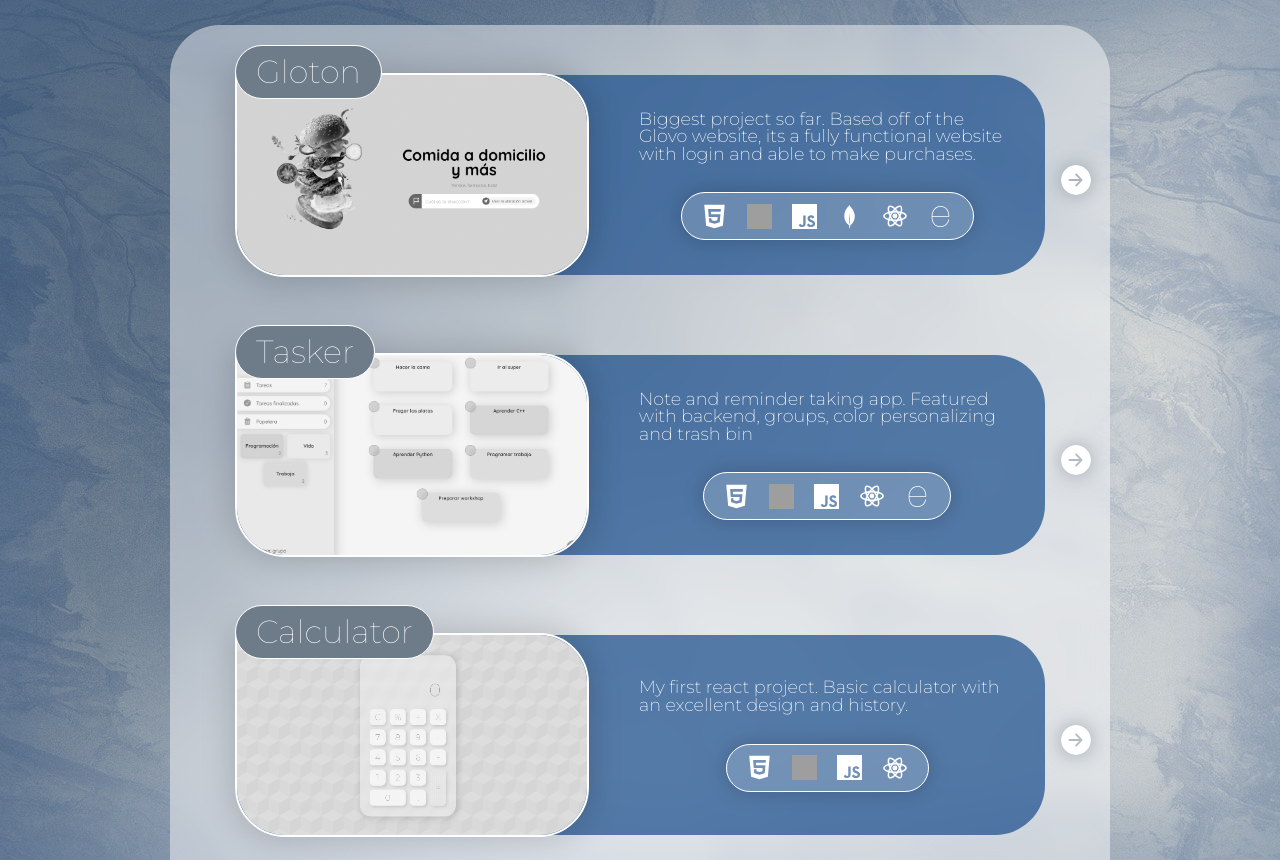
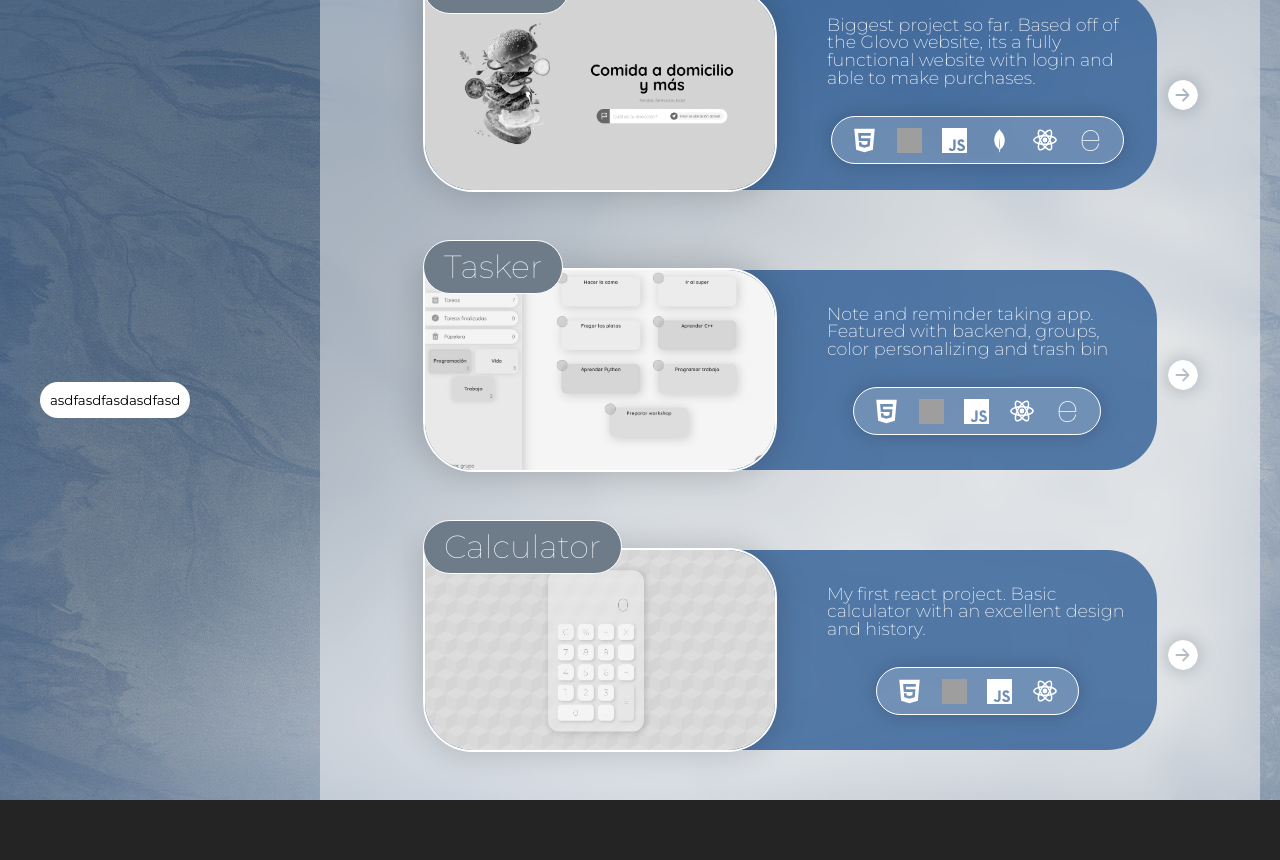
Before and after one commit to OdsenMusic/odsen-portfolio-next, a Next.js app: page /projects in a window 1280 px wide. After the commit the page ends 800 px from the top, so only its background shows below. Built offline with nearby package versions, Linux system fonts and the light colour scheme; grey boxes are pictures that could not be loaded.

Commit message:
animation work

```diff
--- a/src/app/components/ProjectCard/index.tsx
+++ b/src/app/components/ProjectCard/index.tsx
@@ -69,10 +69,17 @@ const ProjectCard: React.FC<CombinedProps> = ({
         </div>
       </div>
     </div>
-    {!isRightContainerOpen && (
-      <div className={styles.textContainer}>
-        <p>{description}</p>
-        <div className={styles.bottomContainer}>
+
+    <div
+      className={`${styles.textContainer} ${
+        isRightContainerOpen && styles.closed
+      }`}
+    >
+      {!isRightContainerOpen && (
+        <p className={styles.description}>{description}</p>
+      )}
+      <div className={styles.bottomContainer}>
+        {!isRightContainerOpen && (
           <TechnologyCard
             react={react}
             javascript={javascript}
@@ -81,9 +88,9 @@ const ProjectCard: React.FC<CombinedProps> = ({
             express={express}
             css={css}
           />
-        </div>
+        )}
       </div>
-    )}
+    </div>
   </motion.div>
 );
 
--- a/src/app/components/ProjectCard/styles.module.css
+++ b/src/app/components/ProjectCard/styles.module.css
@@ -5,7 +5,7 @@
   align-items: center;
   justify-content: center;
   position: relative;
-  width: fit-content;
+
   max-width: 90%;
   margin: 30px;
   background-color: #104688af;
@@ -13,11 +13,16 @@
   background-size: auto;
   border-radius: 50px;
   height: 200px;
+  transition: 0.3s;
+}
+
+.fullContainer.closed {
+  gap: 0;
 }
 
 .textContainer {
   font-weight: 200;
-  width: 50%;
+  width: 300px;
   padding: 30px;
   height: 100%;
   display: flex;
@@ -42,6 +47,14 @@
   border-radius: 0 50px 50px 50px;
   box-shadow: 0 0 30px 5px rgba(0, 0, 0, 0.152);
   overflow: hidden;
+}
+
+.textContainer.closed {
+  transition: 0.4s;
+  width: 0;
+  padding: 0;
+  margin: 0;
+  opacity: 0;
 }
 
 .mainContainer.closed {
@@ -84,7 +97,6 @@
 
   object-fit: cover;
   filter: saturate(0);
-  transition: 0.3s;
 }
 
 .projectImg:hover {
--- a/src/app/components/ProjectsPage/index.tsx
+++ b/src/app/components/ProjectsPage/index.tsx
@@ -24,9 +24,7 @@ export const ProjectsPage: FC = () => {
       transition={{ ease: "easeOut", duration: 3 }}
       className={styles.viewport}
     >
-      <AnimatePresence mode="popLayout">
       <motion.div
-          layout="position"
         transition={{
           duration: 0.5,
           ease: [0.65, 0.05, 0.36, 1],
@@ -88,6 +86,12 @@ export const ProjectsPage: FC = () => {
           project={calculatorProject}
         />
       </motion.div>
+      <button
+        onClick={() => setIsRightContainerOpen(!isRightContainerOpen)}
+        style={{ position: "absolute", left: "40px" }}
+      >
+        asdfasdfasdasdfasd
+      </button>
 
       {isRightContainerOpen && (
         <ExpandedProject
@@ -95,7 +99,6 @@ export const ProjectsPage: FC = () => {
           setIsRightContainerOpen={setIsRightContainerOpen}
         />
       )}
-      </AnimatePresence>
     </motion.div>
   );
 };
--- a/src/app/components/ProjectsPage/styles.module.css
+++ b/src/app/components/ProjectsPage/styles.module.css
@@ -31,19 +31,21 @@
   display: flex;
   align-items: center;
   justify-content: center;
-  flex-wrap: wrap;
+
   gap: 20px;
-  position: relative;
-  top: 25px;
+  position: absolute;
+  /* top: 25px; */
   width: 85%;
   max-width: 900px;
   height: fit-content;
   min-height: calc(100vh - 90px);
   padding: 20px;
-
+  flex-direction: column;
   background-color: #ffffff76;
   border-radius: 50px 50px 0 0;
   backdrop-filter: blur(13px);
+  left: 25%;
+  bottom: 0;
 }
 
 .mainContainer.closed {
@@ -52,6 +54,8 @@
   padding-top: 25px;
   padding-left: 10px;
   padding-right: 10px;
+  transition: 0.3s;
+  left: 10%;
 }
 
 .showcaseImg {
```
Lines whose indentation alone changed are shown as unchanged.
